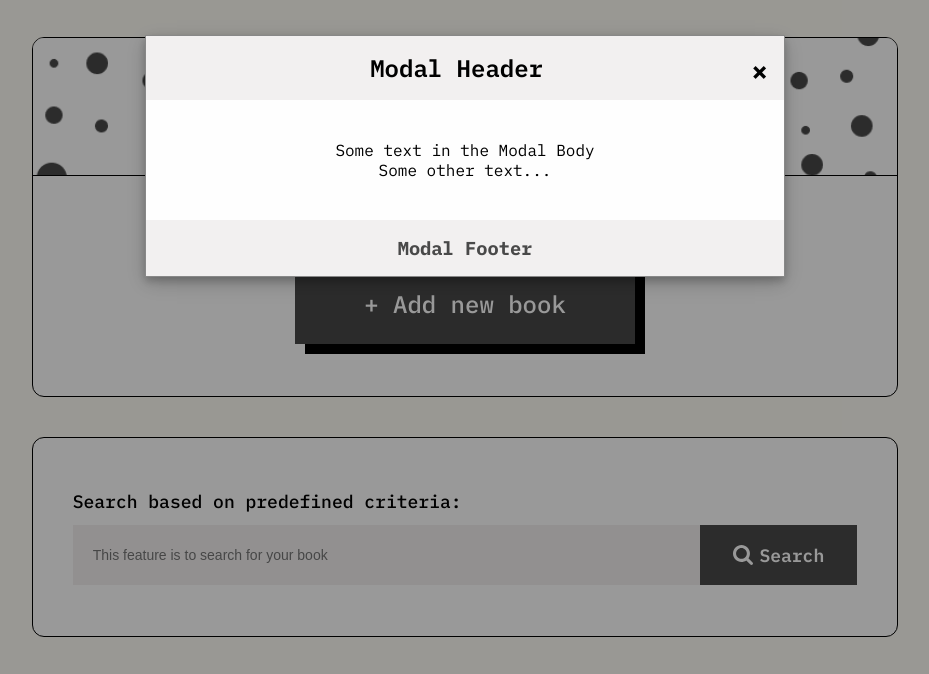
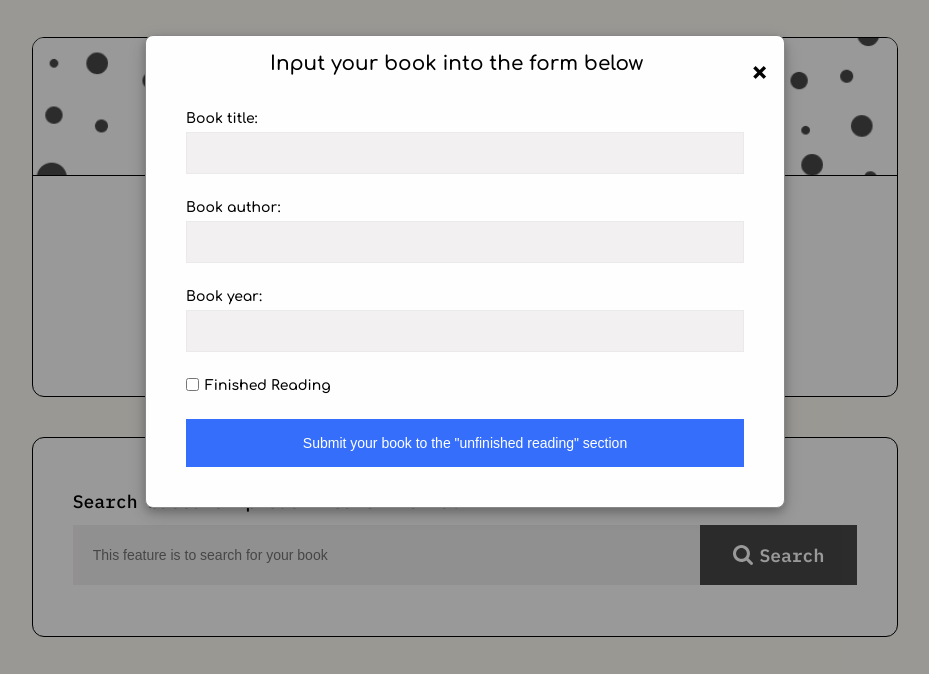
Before and after one commit to tamathecxder/bookshelf-app, a plain HTML site: page app.html in a window 1280 px wide. Both pictures are taken after a click on the button "+ Add new book". Shown: the part 65-739 px from the top of the page, without its empty margins (175-1104 px from the left). Drawn offline with Linux system fonts and the light colour scheme.

Commit message:
Complete making all modal element, also create a form to inserting new book list

```diff
--- a/app.html
+++ b/app.html
@@ -33,14 +33,28 @@
                 <div class="modal-content">
                   <div class="modal-header">
                     <span class="close" id="closeModal">&times;</span>
-                    <h2>Modal Header</h2>
+                    <h2 class="modal-header-text">Input your book into the form below</h2>
                   </div>
                   <div class="modal-body">
-                    <p>Some text in the Modal Body</p>
-                    <p>Some other text...</p>
-                  </div>
-                  <div class="modal-footer">
-                    <h3>Modal Footer</h3>
+                    <form action="" class="form-container">
+                      <div class="form-wrap">
+                        <label for="title">Book title:</label>
+                        <input type="text" class="form-control" id="title" name="title">
+                      </div>
+                      <div class="form-wrap">
+                        <label for="author">Book author:</label>
+                        <input type="text" class="form-control" id="author" name="author">
+                      </div>
+                      <div class="form-wrap">
+                        <label for="year">Book year:</label>
+                        <input type="text" class="form-control" id="year" name="year">
+                      </div>
+                      <div class="form-wrap form-check">
+                        <input type="checkbox" name="finished-checkbox" id="finished-checkbox" class="finished-checkbox">
+                        <label for="finished-checkbox">Finished Reading</label>
+                      </div>
+                      <button type="submit" class="button-submit">Submit your book to the "unfinished reading" section</button>
+                    </form>
                   </div>
                 </div>
               </div>
--- a/assets/css/style.css
+++ b/assets/css/style.css
@@ -268,6 +268,8 @@ footer .mylink:hover {
   padding: 0;
   border: 1px solid #888;
   width: 50%;
+  border-radius: 8px;
+  overflow: hidden;
   box-shadow: 0 4px 8px 0 rgba(0,0,0,0.2),0 6px 20px 0 rgba(0,0,0,0.19);
   -webkit-animation-name: animatetop;
   -webkit-animation-duration: 0.4s;
@@ -303,19 +305,73 @@ footer .mylink:hover {
 
 .modal-header {
   padding: 16px 16px;
-  background-color: var(--secondary-color);
+  background-color: transparent;
   color: white;
 }
 
-.modal-body {padding: 40px 16px;}
-
-.modal-footer {
-  padding: 16px 16px;
-  background-color: var(--secondary-color);
-  color: var(--dark-color);
+.modal-header .modal-header-text {
+  font-family: var(--comfortaa) !important;
+  font-size: 20px !important;
 }
 
 
+.modal-body {padding: 20px 40px 40px 40px;}
+
+.modal-body .form-container {
+  display: flex;
+  justify-content: center;
+  align-items: flex-start;
+  flex-direction: column;
+  font-family: var(--comfortaa);
+  /* background-color: red; */
+}
+
+.modal-body .form-container .form-wrap {
+  width: 100%;
+  margin: 0 0 26px 0;
+  display: flex;
+  flex-direction: column;
+  justify-content: center;
+  align-items: flex-start;
+  gap: 6px;
+  /* background-color: cyan; */
+}
+
+.modal-body .form-container .form-wrap label {
+  font-size: 14px;
+  font-weight: 600;
+}
+
+.modal-body .form-container .form-wrap .form-control {
+  width: 100%;
+  height: 42px;
+  padding: 1rem;
+  border: 1px solid rgba(175, 175, 175, 0.1);
+  background-color: var(--secondary-color);
+}
+
+.modal-body .form-container .form-check {
+  display: flex;
+  flex-direction: row;
+  justify-content: start;
+}
+
+.modal-body .form-container .button-submit {
+  width: 100%;
+  height: 100%;
+  padding: 16px 0;
+  border: none;
+  background-color: #366efc;
+  font-size: 14px;
+  color: #fff;
+  transition: all 0.3s ease-in-out;
+}
+
+.modal-body .form-container .button-submit:hover {
+  cursor: pointer;
+  transition: all 0.3s ease-in-out;
+  background-color: #5E8BFF;
+}
 
 /* search section */
 #application #search-section {
```
